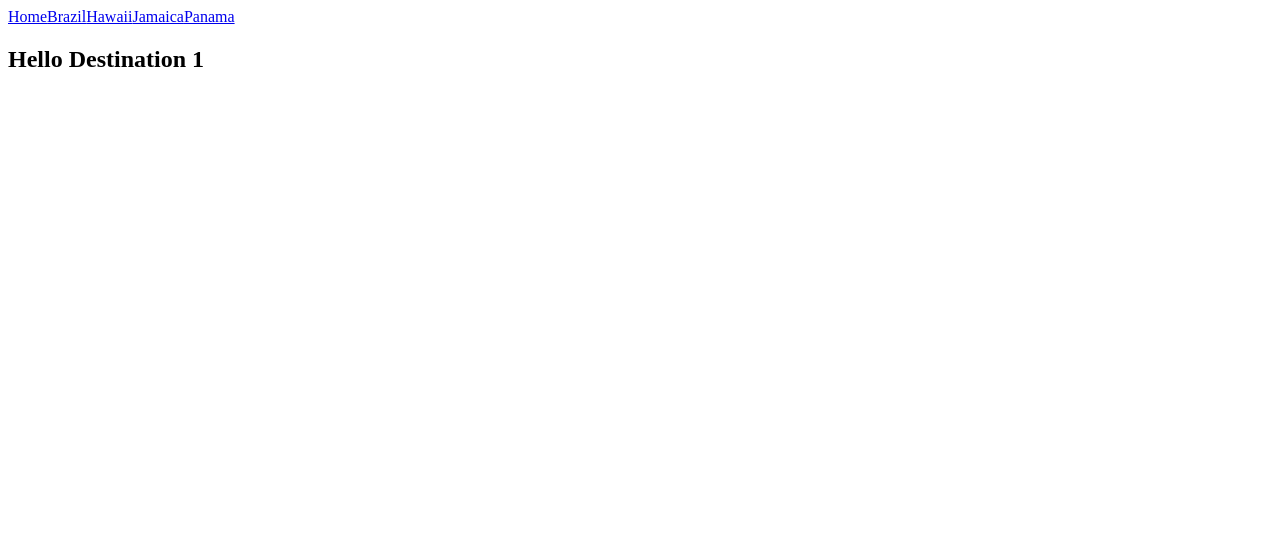
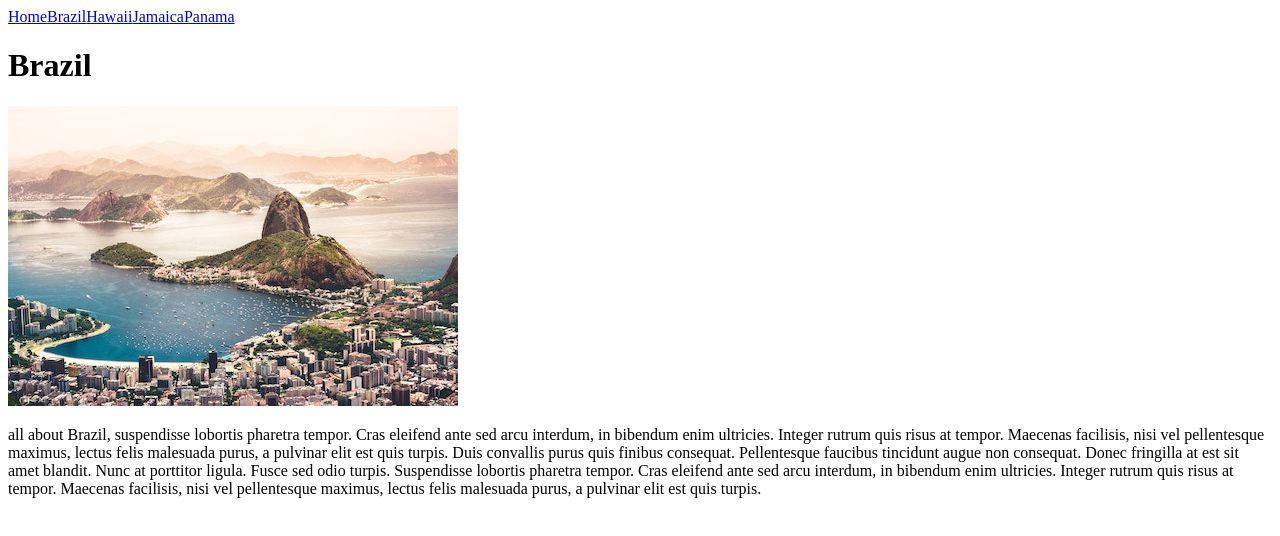
Before and after one commit to quackness/vue-router, a Vue app: page /destination/1 in a window 1280 px wide. Shown: the top 536 px of the page. Built offline with nearby package versions, Linux system fonts and the light colour scheme; the HTML template or start-up script is replaced by a standard one.

Commit message:
add parametr reading by the id to get info from the json file, fetch other data for the page view, use vue 3 syntax

```diff
--- a/src/router/index.js
+++ b/src/router/index.js
@@ -40,7 +40,6 @@ const routes = [
   },
   {
     path: "/destination/:id",
-    name: "hawaii",
     component: () => import("@/views/DestinationShow.vue"),
   },
 ];
--- a/src/views/DestinationShow.vue
+++ b/src/views/DestinationShow.vue
@@ -1,16 +1,27 @@
 <template>
-  <div>
-    <h2>Hello Destination {{ $route.params.id }}</h2>
-  </div>
+  <h1>{{ destination.name }}</h1>
+  <img :src="`/images/${destination.image}`" :alt="destination.name" />
+  <p>{{ destination.description }}</p>
 </template>
 
 //in vue dev tools go to router view and inspect the params
 
 <script setup>
 import { computed } from "vue";
+import { useRoute } from "vue-router";
+import sourceData from "@/data.json";
+
+const route = useRoute();
+
 // computed
 const destinationId = computed(() => {
-  return parseInt(this.$route.params.id);
+  return parseInt(route.params.id);
+});
+
+const destination = computed(() => {
+  return sourceData.destinations.find(
+    (destination) => destination.id === destinationId.value
+  );
 });
 </script>
 
```
